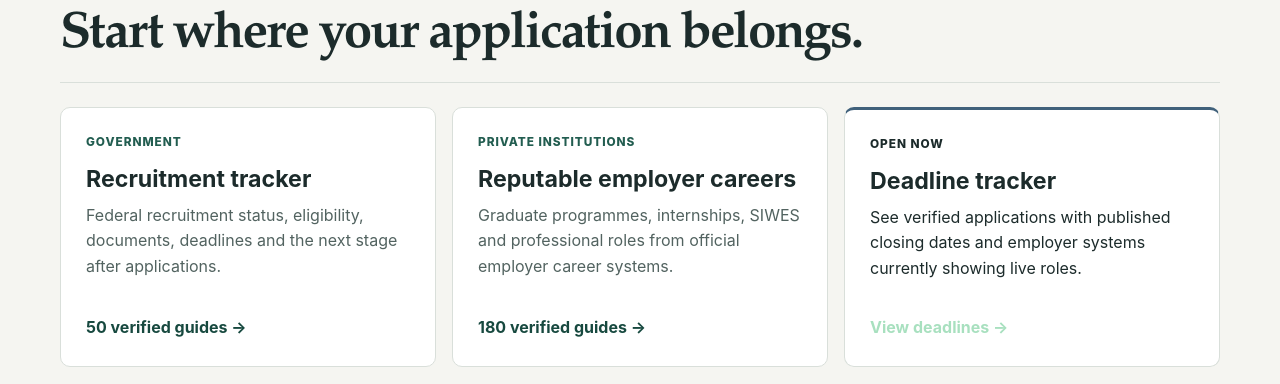
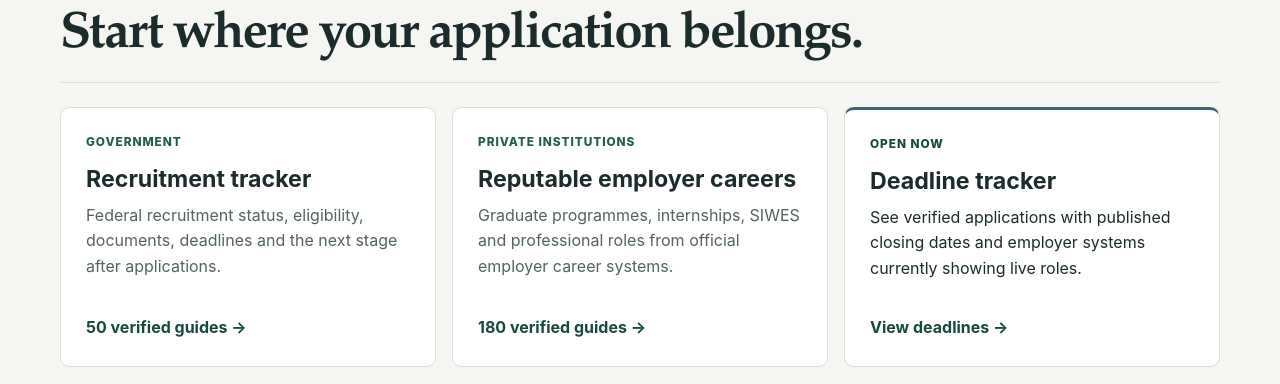
Before and after one commit to eghosa001/nigeria, a Next.js app: page /jobs in a window 1280 px wide. Shown: the part 5960-6344 px from the top of the page. Built offline with nearby package versions, Linux system fonts and the light colour scheme; no server answers.

Commit message:
fix(a11y): restore readable deadline CTA when dark Jobs card is rendered on light paper

```diff
--- a/app/editorial-theme.css
+++ b/app/editorial-theme.css
@@ -818,3 +818,11 @@ html[data-theme="light"] .tour-compact-hero .primary-shortcuts a:hover {
     grid-template-columns: minmax(0,1fr);
   }
 }
+
+
+/* Keep the deadline CTA legible when the global light theme renders its
+   formerly-dark jobs card on editorial white paper. */
+html[data-theme="light"] .jobs-path-card-dark > span,
+html[data-theme="light"] .jobs-path-card-dark > b {
+  color: var(--editorial-action) !important;
+}
```
